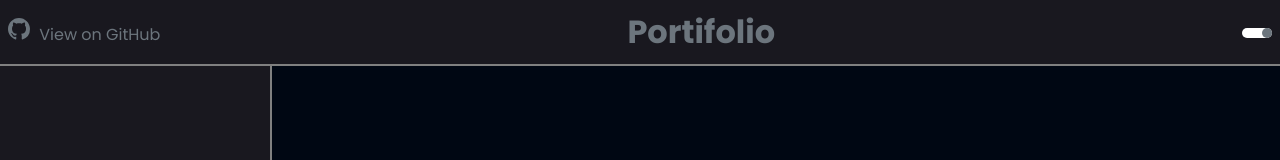
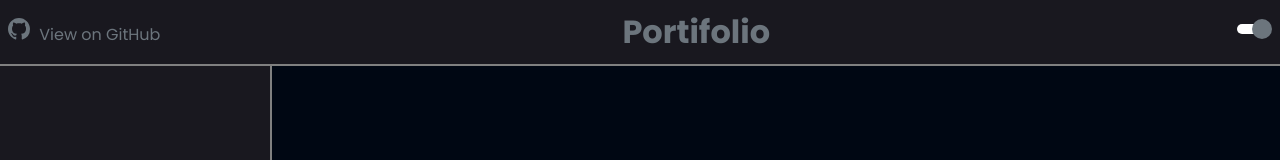
Before and after one commit to pablokaliel/lp-portifolio, a React (Create React App) app: page / in a window 1280 px wide. Shown: the top 160 px of the page. Built offline with nearby package versions, Linux system fonts and the light colour scheme.

Commit message:
organization colors and paste

```diff
--- a/src/components/Pages/Header/index.tsx
+++ b/src/components/Pages/Header/index.tsx
@@ -40,7 +40,7 @@ function Header({toggleTheme}:Props) {
         width={30}
         checkedIcon={false}
         uncheckedIcon={false}
-        handleDiameter={10}
+        handleDiameter={20}
         offColor="#6c757d"
         onColor="#fff"
         offHandleColor="#fff"
```
